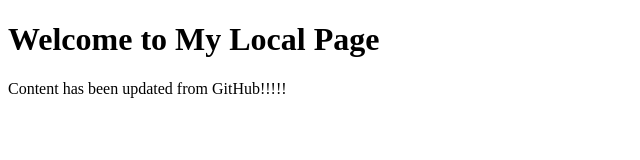
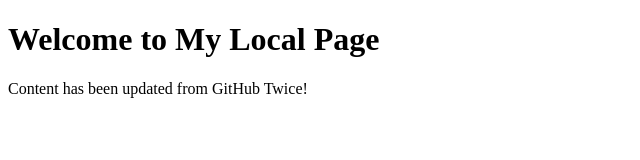
Before and after one commit to fxckxff/docker_cicd, a plain HTML site: page index.html in a window 1280 px wide. Shown: the full height of the page, 0-640 px from the left. Drawn offline with Linux system fonts and the light colour scheme.

Commit message:
testing update

```diff
--- a/index.html
+++ b/index.html
@@ -8,6 +8,6 @@
 </head>
 <body>
     <h1>Welcome to My Local Page</h1>
-    <p>Content has been updated from GitHub!!!!!</p>
+    <p>Content has been updated from GitHub Twice!</p>
 </body>
 </html>
```
